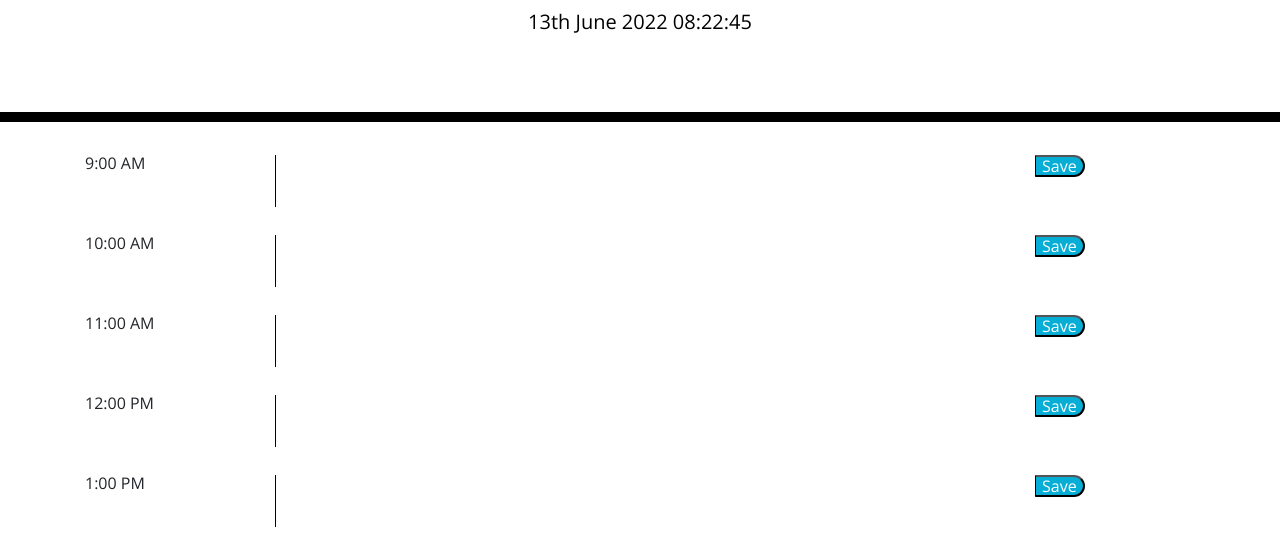
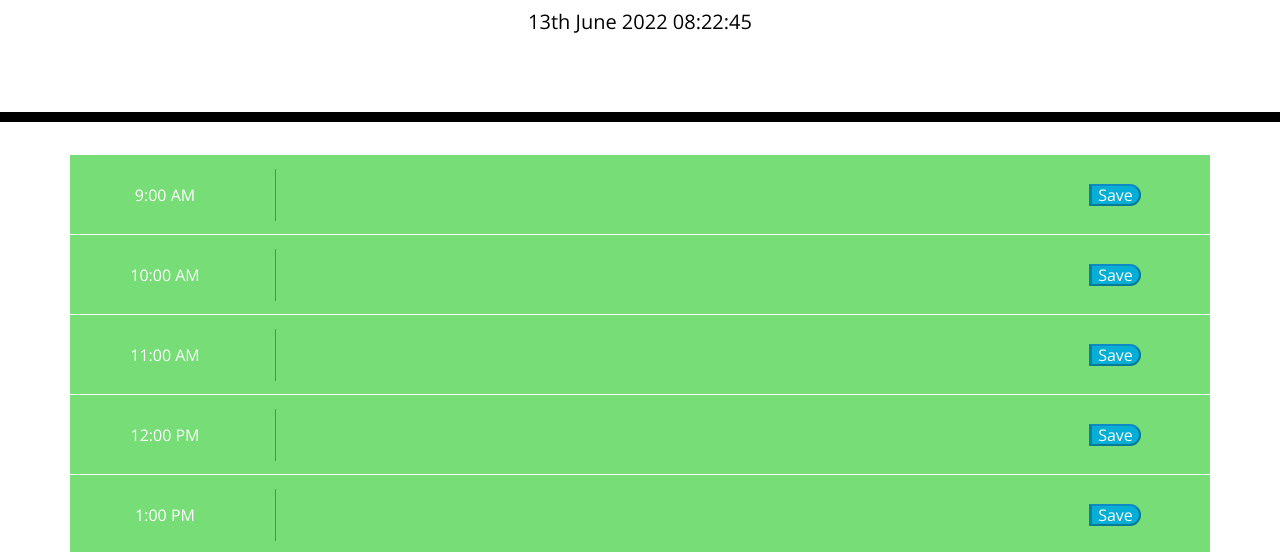
Before and after one commit to mleftwich/Scheduler, a plain HTML site: page index.html in a window 1280 px wide. Shown: the part 182-734 px from the top of the page. Drawn offline with nearby package versions, Linux system fonts and the light colour scheme.

Commit message:
Colours
Showing relevant colours on rows for past/present/future, minor tweaks to style.css

```diff
--- a/assets/scripts/java.js
+++ b/assets/scripts/java.js
@@ -8,13 +8,37 @@ function dateTime() {
 }
 dateTime();
 
+// How many rows needed
+
+$(function () {
+    const rowContainer = $(".container");
+    for (let hour = 9; hour < 18; hour++) {
+      const plannerRow = createPlannerRow(hour);
+      rowContainer.append(plannerRow);
+    }
+  });
+
 // Creating grid for timeblocks
 
 function createPlannerRow(hour) {
-  // Timeblock Row
+  // Timeblock Row, appropriate colouring for past/present/future
 
   const row = $("<div>");
-  row.attr("class", "row");
+
+  let rowClass = "row";
+  const timeNow = moment().format("H");
+  if (hour < timeNow) {
+    rowClass = rowClass + " past";
+  }
+
+  if (hour > timeNow) {
+    rowClass = rowClass + " future";
+  }
+  if (hour == timeNow) {
+    rowClass = rowClass + " present"
+  }
+
+  row.attr("class", rowClass);
 
   // Time Column
 
@@ -49,12 +73,3 @@ function createPlannerRow(hour) {
 
   return row;
 }
-// How many rows needed
-
-$(function () {
-  const rowContainer = $(".container");
-  for (let hour = 9; hour < 18; hour++) {
-    const plannerRow = createPlannerRow(hour);
-    rowContainer.append(plannerRow);
-  }
-});
--- a/assets/styles/style.css
+++ b/assets/styles/style.css
@@ -9,8 +9,9 @@ textarea {
   border: none;
   resize: none;
   color: #000000;
-  border-left: 1px solid black;
+  border-left: 1px solid rgb(32, 32, 32, 0.4);
   padding: 10px;
+  width:inherit;
 }
 
 .jumbotron {
@@ -58,14 +59,33 @@ textarea {
 }
 
 .saveBtn {
-  border-left: 1px solid black;
+  border-left: 3px solid rgba(16, 29, 87, 0.301);
   border-top-right-radius: 15px;
   border-bottom-right-radius: 15px;
   background-color: #06aed5;
   color: white;
+  border-color: rgba(16, 28, 80, 0.301);
 }
 
-.saveBtn i:hover {
+.saveBtn:hover {
   font-size: 20px;
-  transition: all 0.3s ease-in-out;
+  transition: all 0.1s ease-in-out;
 }
+
+.button-col {
+  display: flex;
+  justify-content: center;
+  align-items: center;
+}
+
+.time-col {
+  display: flex;
+  justify-content: center;
+  align-items: center;
+}
+
+.textarea-col {
+  display: flex;
+  justify-content: left;
+  align-items: center;
+}
```
